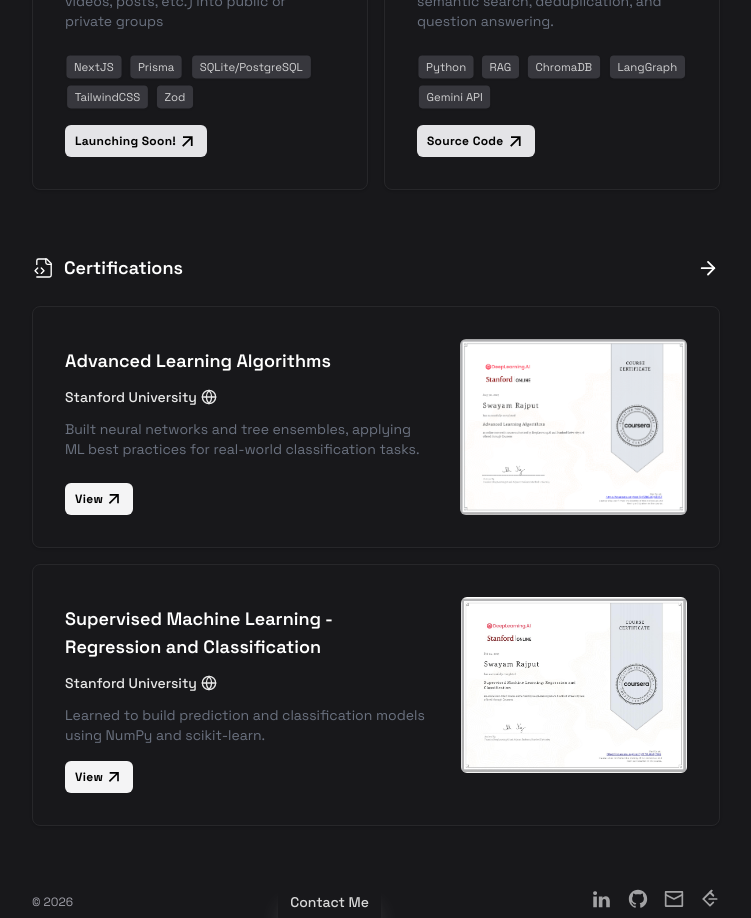
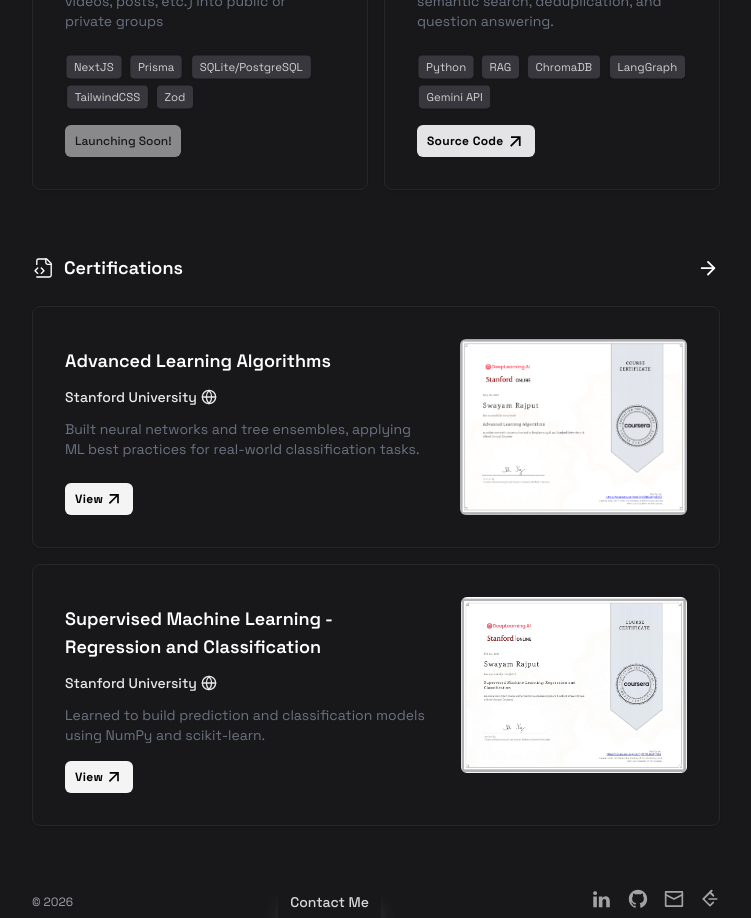
Before and after one commit to swayam-rajput/portfolio, a Next.js app: page / in a window 1280 px wide. Shown: the part 2280-3198 px from the top of the page, without its empty margins (264-1015 px from the left). Built offline with nearby package versions, Linux system fonts and the light colour scheme.

Commit message:
refactor: link_url validation

```diff
--- a/src/app/components/ProjectCard.tsx
+++ b/src/app/components/ProjectCard.tsx
@@ -30,12 +30,20 @@ export const ProjectCard = ({
                 </div>
                 <div className="link">
                     {/* add a github link for the project */}
-                    <Link target="_blank" href={link_url}>
-                        <Button className="md:h-8 px-2.5 text-xs shadow shadow-inherit font-bold hover:bg-opacity-80 dark:hover:bg-opacity-70 dark:text-black text-white dark:bg-zinc-200 tracking-wide bg-zinc-700" variant={'default'} size={"sm"}>{link}
-                            <svg width="21" height="21" viewBox="0 0 22 24" xmlns="http://www.w3.org/2000/svg" className="fill-white dark:fill-black" fill="#000000"><g id="SVGRepo_bgCarrier" strokeWidth="0"></g><g id="SVGRepo_tracerCarrier" strokeLinecap="round" strokeLinejoin="round"></g><g id="SVGRepo_iconCarrier"> <g> <path fill="none" d="M0 0h24v24H0z"></path> <path d="M16.004 9.414l-8.607 8.607-1.414-1.414L14.589 8H7.004V6h11v11h-2V9.414z"></path> </g> </g></svg>
 
-                        </Button>
-                    </Link>
+                    {
+                        link_url!==''?(
+                            <Link target="_blank" href={link_url}>
+                                <Button className="md:h-8 px-2.5 text-xs shadow shadow-inherit font-bold hover:bg-opacity-80 dark:hover:bg-opacity-70 dark:text-black text-white dark:bg-zinc-200 tracking-wide bg-zinc-700" variant={'default'} size={"sm"}>{link}
+                                    <svg width="21" height="21" viewBox="0 0 22 24" xmlns="http://www.w3.org/2000/svg" className="fill-white dark:fill-black" fill="#000000"><g id="SVGRepo_bgCarrier" strokeWidth="0"></g><g id="SVGRepo_tracerCarrier" strokeLinecap="round" strokeLinejoin="round"></g><g id="SVGRepo_iconCarrier"> <g> <path fill="none" d="M0 0h24v24H0z"></path> <path d="M16.004 9.414l-8.607 8.607-1.414-1.414L14.589 8H7.004V6h11v11h-2V9.414z"></path> </g> </g></svg>
+
+                                </Button>
+                            </Link>
+
+                        ):
+                            <Button className="md:h-8 px-2.5 text-xs " disabled variant={'default'}>{link}</Button>
+
+                    }
                 </div>
             </div>
         </div>
```
